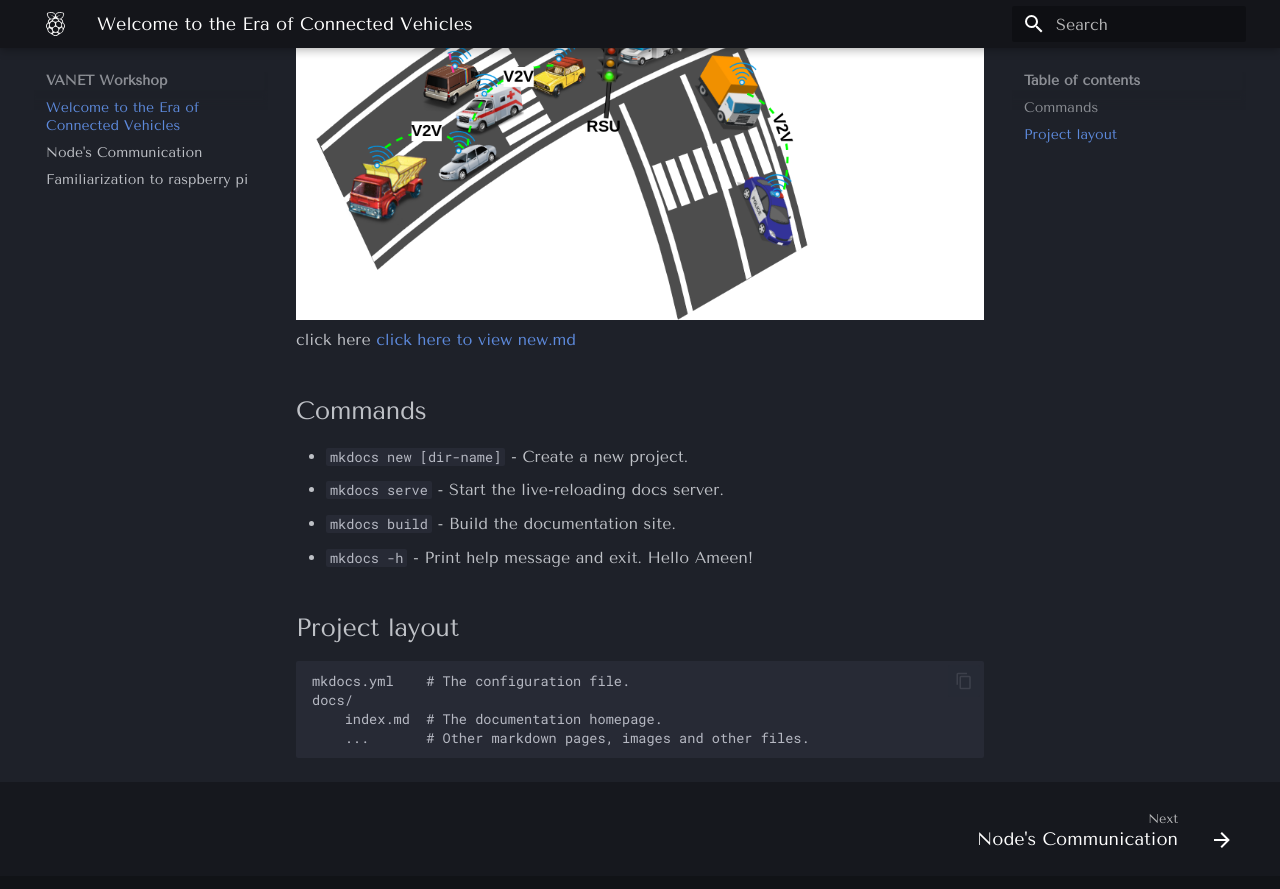
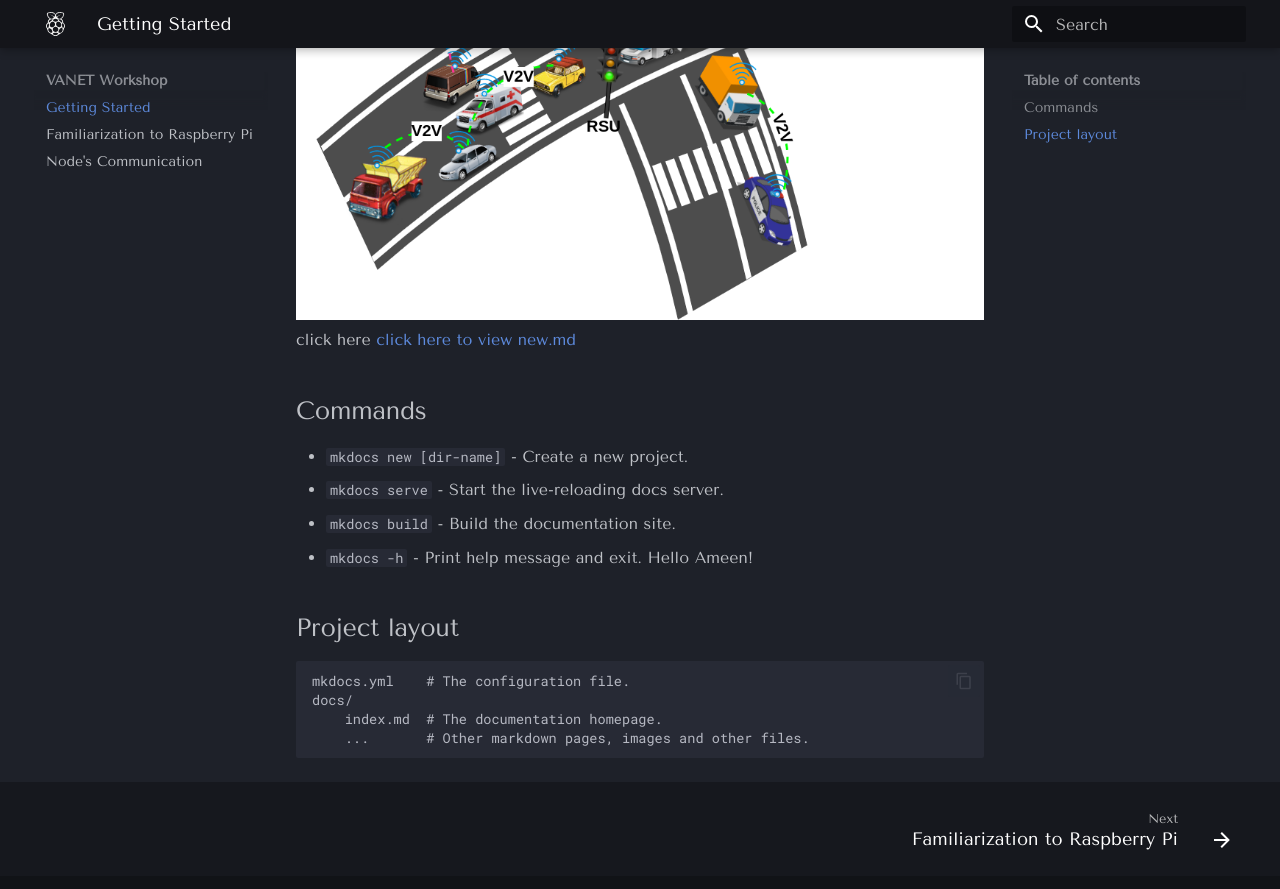
Before and after one commit to SarathBabu0410/myweb, an MkDocs documentation site: the page built from docs/index.md, in a window 1280 px wide and 900 px high, scrolled down 786 px. Shown: the top 889 px of the window. Built offline with MkDocs 1.6.1 and Material for MkDocs 9.7.7, drawn with Linux system fonts in a browser that asks for light colours.

Commit message:
updated mkdocs.yml

```diff
--- a/mkdocs.yml
+++ b/mkdocs.yml
@@ -16,3 +16,8 @@ theme:
 
 extra:
   generator: false
+
+nav:
+  - Getting Started: index.md
+  - Familiarization to Raspberry Pi: rasp.md
+  - Node's Communication: communication.md
```
